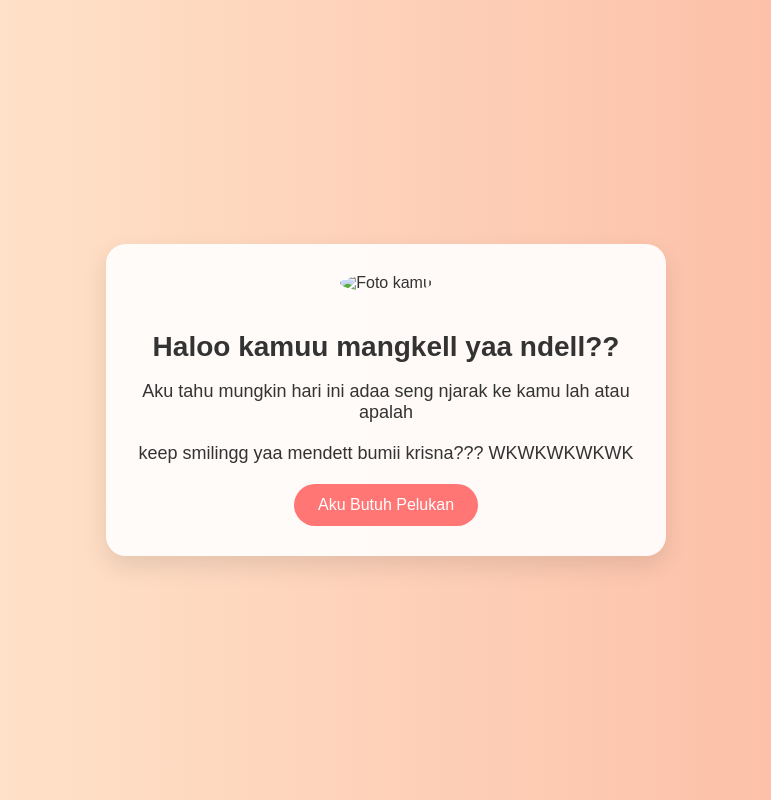
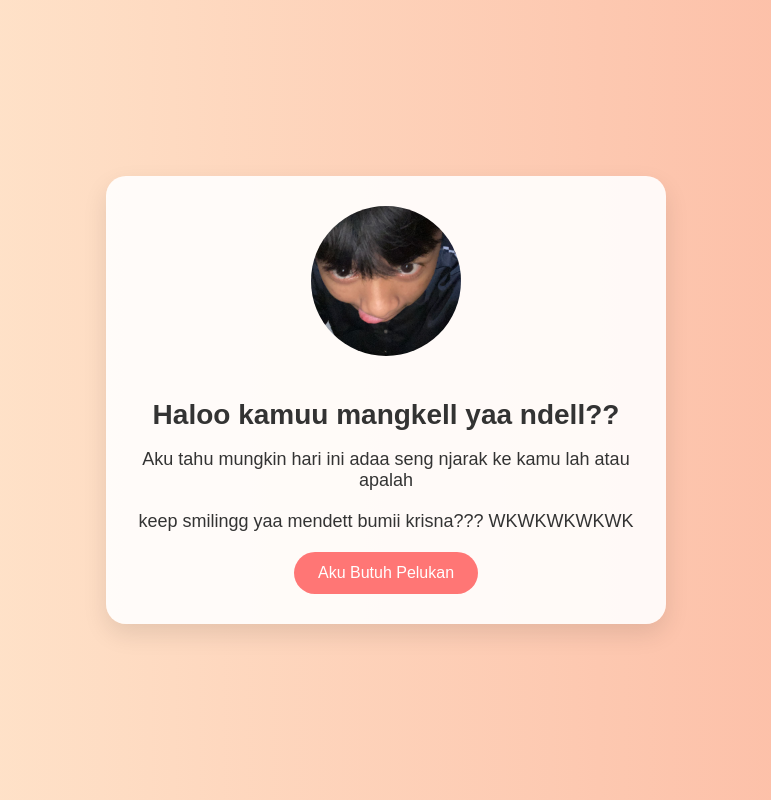
Before and after one commit to sndyathr/athr, a plain HTML site: page index.html in a window 1280 px wide. Shown: the whole page, without its empty margins (254-1025 px from the left). Drawn offline with Linux system fonts and the light colour scheme.

Commit message:
Update index.html

```diff
--- a/index.html
+++ b/index.html
@@ -64,7 +64,7 @@
 
   <div class="card">
     <!-- Gambar kamu di sini -->
-    <img src="c:\Users\rumah\AppData\Local\Packages\5319275A.WhatsAppDesktop_cv1g1gvanyjgm\TempState\925CDEF65F6A1D131FD8CA6C867C5C0A\WhatsApp Image 2025-08-01 at 14.04.44_8cf597cf.jpg" alt="Foto kamu">
+    <img src="athar.jpg" alt="Foto kamu">
 
     <h1>Haloo kamuu mangkell yaa ndell??</h1>
     <p>Aku tahu mungkin hari ini adaa seng njarak ke kamu lah atau apalah</p>
```
